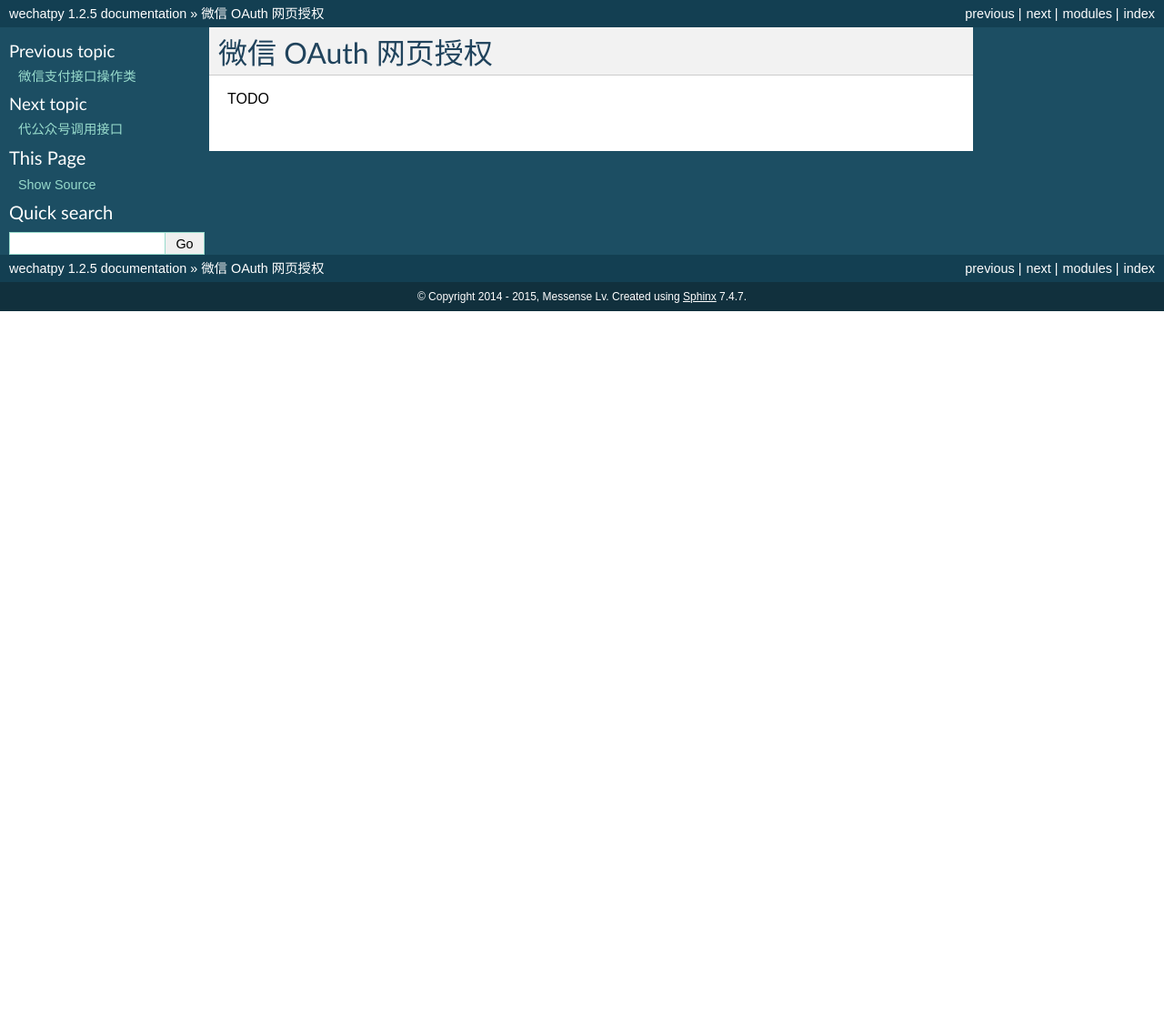
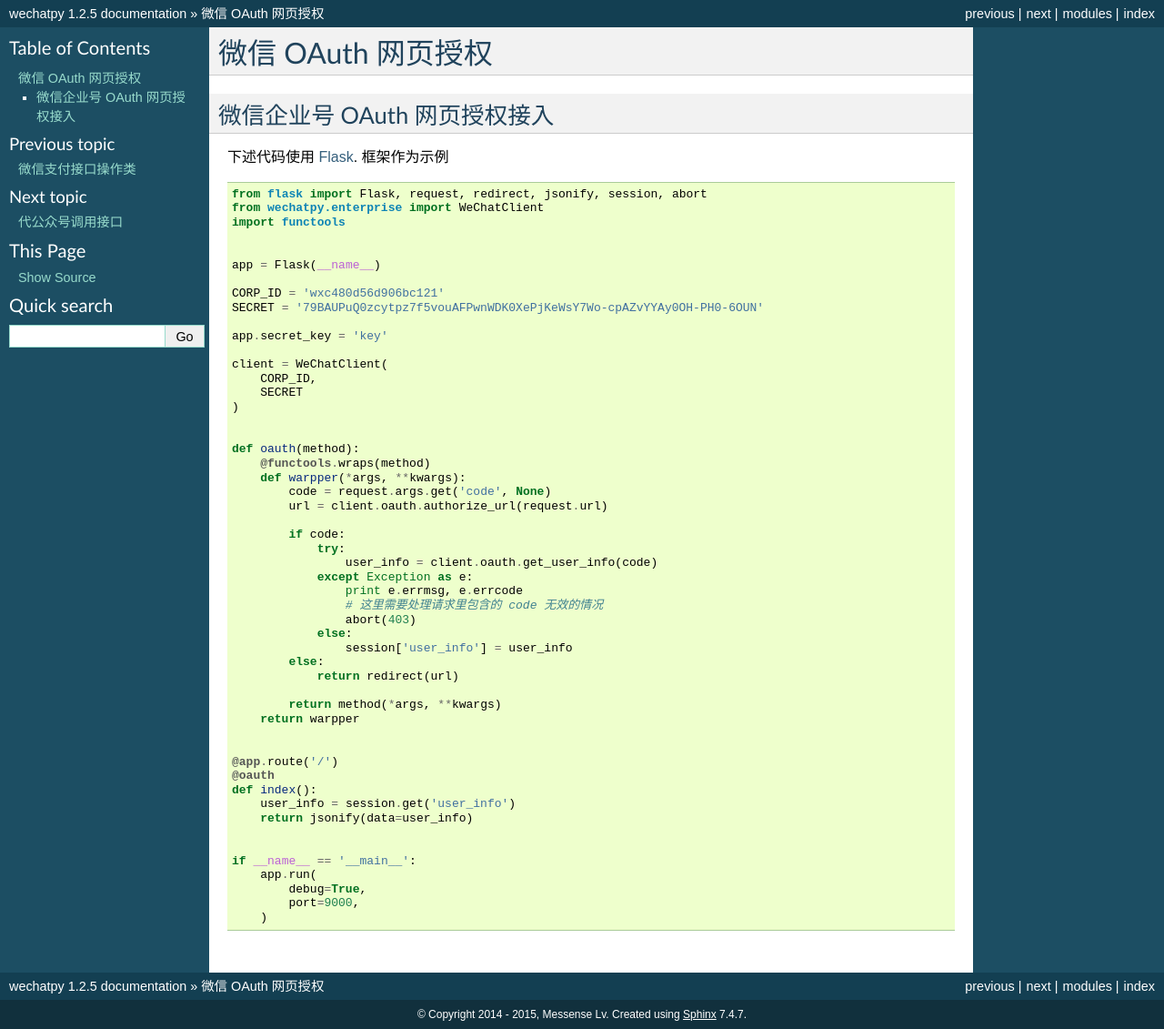
Before and after one commit to wechatpy/wechatpy, a Sphinx documentation site: the page built from docs/oauth.rst, in a window 1280 px wide. Shown: the whole page at 91% size. Built offline with Sphinx 7.4.7, drawn with Linux system fonts in a browser that asks for light colours; before the commit the page ends 900 px from its top, so only the background shows below that.

Commit message:
fix enterprise oauth

```diff
--- a/docs/oauth.rst
+++ b/docs/oauth.rst
@@ -3,4 +3,64 @@
 微信 OAuth 网页授权
 =========================
 
-TODO
+微信企业号 OAuth 网页授权接入
+-------------------------
+
+下述代码使用 Flask_. 框架作为示例
+
+.. _Flask: http://flask.pocoo.org
+
+.. code-block:: python
+
+    from flask import Flask, request, redirect, jsonify, session, abort
+    from wechatpy.enterprise import WeChatClient
+    import functools
+
+
+    app = Flask(__name__)
+
+    CORP_ID = 'wxc480d56d906bc121'
+    SECRET = '79BAUPuQ0zcytpz7f5vouAFPwnWDK0XePjKeWsY7Wo-cpAZvYYAy0OH-PH0-6OUN'
+
+    app.secret_key = 'key'
+
+    client = WeChatClient(
+        CORP_ID,
+        SECRET
+    )
+
+
+    def oauth(method):
+        @functools.wraps(method)
+        def warpper(*args, **kwargs):
+            code = request.args.get('code', None)
+            url = client.oauth.authorize_url(request.url)
+
+            if code:
+                try:
+                    user_info = client.oauth.get_user_info(code)
+                except Exception as e:
+                    print e.errmsg, e.errcode
+                    # 这里需要处理请求里包含的 code 无效的情况
+                    abort(403)
+                else:
+                    session['user_info'] = user_info
+            else:
+                return redirect(url)
+
+            return method(*args, **kwargs)
+        return warpper
+
+
+    @app.route('/')
+    @oauth
+    def index():
+        user_info = session.get('user_info')
+        return jsonify(data=user_info)
+
+
+    if __name__ == '__main__':
+        app.run(
+            debug=True,
+            port=9000,
+        )
```
Also changed, not shown: 1 other file.
